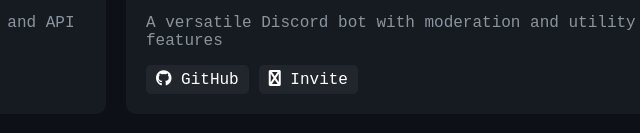
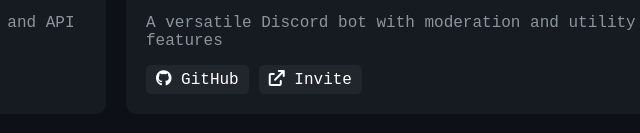
Before and after one commit to EducatedSuddenBucket/educatedsuddenbucket.github.io, a plain HTML site: page index.html in a window 1280 px wide. Shown: the part 643-776 px from the top of the page, 524-1164 px from the left. Drawn offline with Linux system fonts and the light colour scheme.

Commit message:
In previous commit added cascade bot project and in this fix the icon for external link

```diff
--- a/index.html
+++ b/index.html
@@ -247,7 +247,7 @@
                         <p>A versatile Discord bot with moderation and utility features</p>
                         <div class="project-links">
                             <a href="https://github.com/EducatedSuddenBucket/Cascade"><i class="fab fa-github"></i> GitHub</a>
-                            <a href="https://discord.com/oauth2/authorize?client_id=1283690429593813002"><i class="fab fa-external-link"></i> Invite</a>
+                            <a href="https://discord.com/oauth2/authorize?client_id=1283690429593813002"><i class="fas fa-external-link"></i> Invite</a>
                         </div>
                     </div>
                 </div>
```
